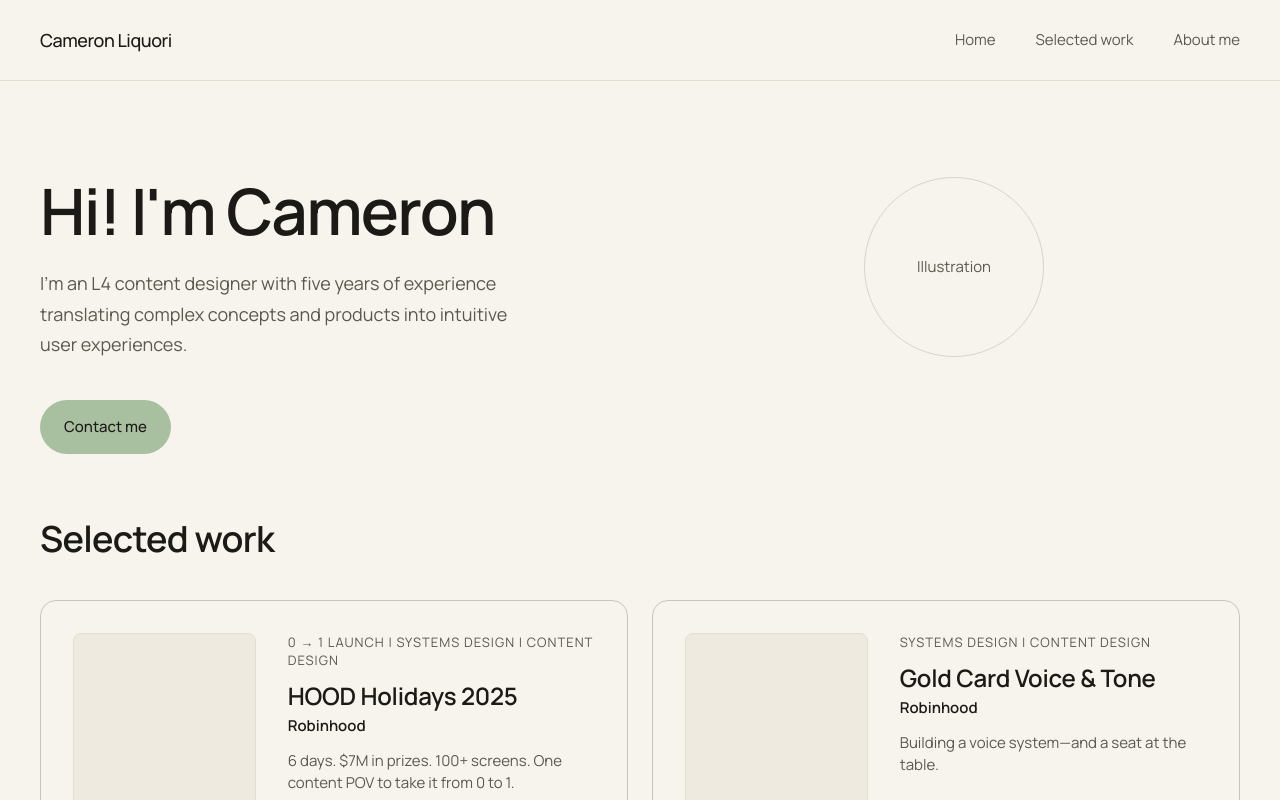
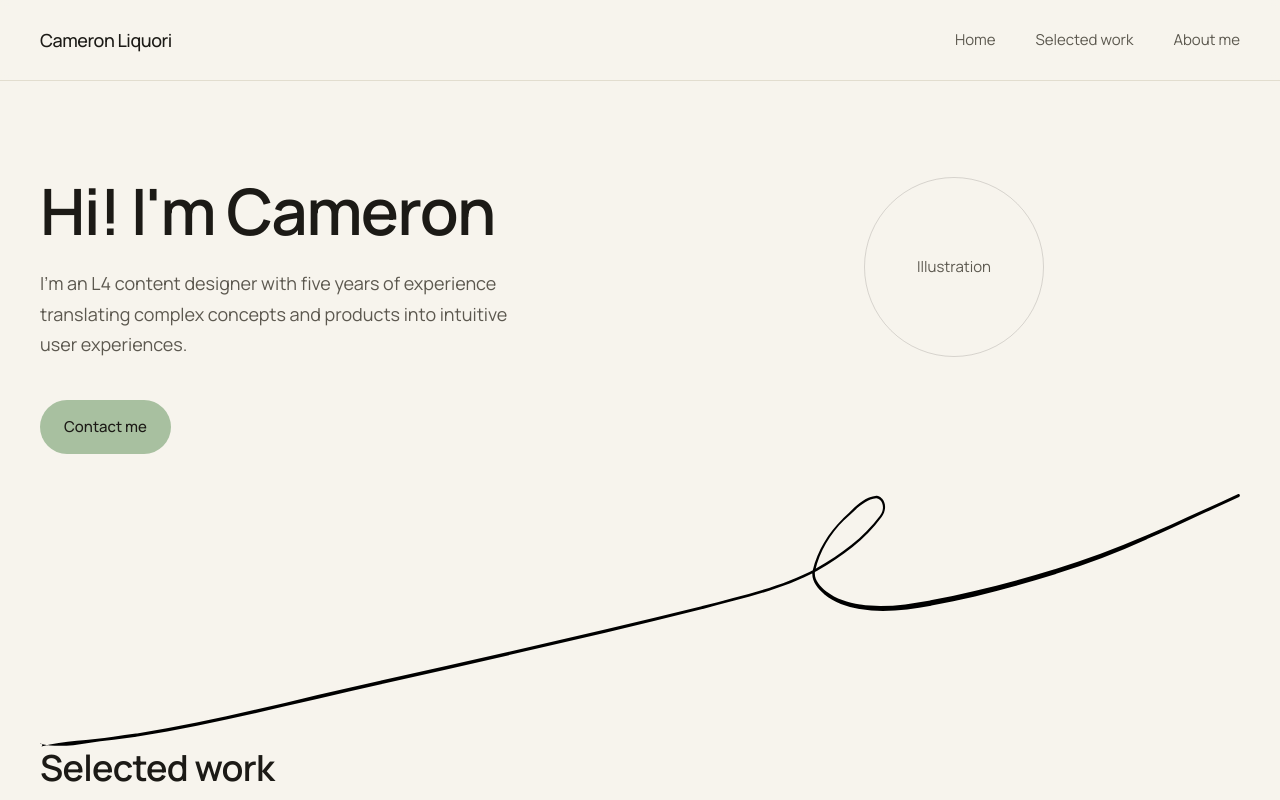
Before and after one commit to cameronliquori/Cameron-portfolio, a Next.js app: page / in a window 1280 px wide. Shown: the top 800 px of the page. Built offline with nearby package versions, Linux system fonts and the light colour scheme.

Commit message:
Update Hero.tsx

```diff
--- a/components/Hero.tsx
+++ b/components/Hero.tsx
@@ -2,7 +2,7 @@ import Button from "@/components/Button";
 
 export default function Hero() {
   return (
-    <section className="max-w-page mx-auto px-6 md:px-10 pt-16 md:pt-24 pb-16">
+    <section className="max-w-page mx-auto px-6 md:px-10 pt-16 md:pt-24 pb-0">
       <div className="flex flex-col md:flex-row md:items-start gap-10 md:gap-16">
         <div className="flex-1 max-w-reading">
           <h1 className="font-display text-h1 text-ink mb-6">
@@ -26,6 +26,13 @@ export default function Hero() {
           Illustration
         </div>
       </div>
+
+      <img
+        src="/homepage-vector.svg"
+        alt=""
+        aria-hidden="true"
+        className="w-full mt-10"
+      />
     </section>
   );
 }
```
